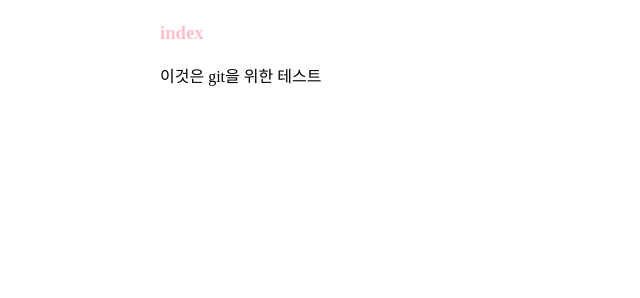
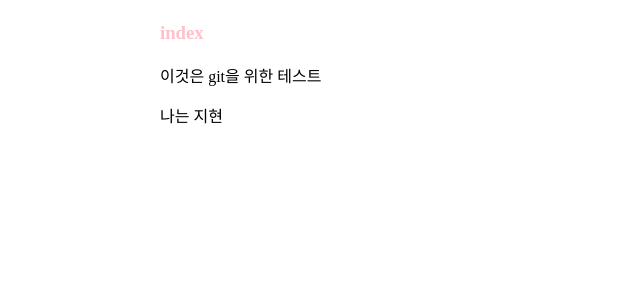
Before and after one commit to ckhe1215/meramera, a Django app: page / in a window 1280 px wide. Shown: the part 155-453 px from the top of the page, without its empty margins (0-640 px from the left). Run offline with Django 3.2, Linux system fonts and the light colour scheme.

Commit message:
나는 지현

```diff
--- a/mainapp/templates/index.html
+++ b/mainapp/templates/index.html
@@ -9,5 +9,5 @@
 <h3>index</h3>
 
 <p>이것은 git을 위한 테스트</p>
-
+<p>나는 지현</p>
 {% endblock %}
```
